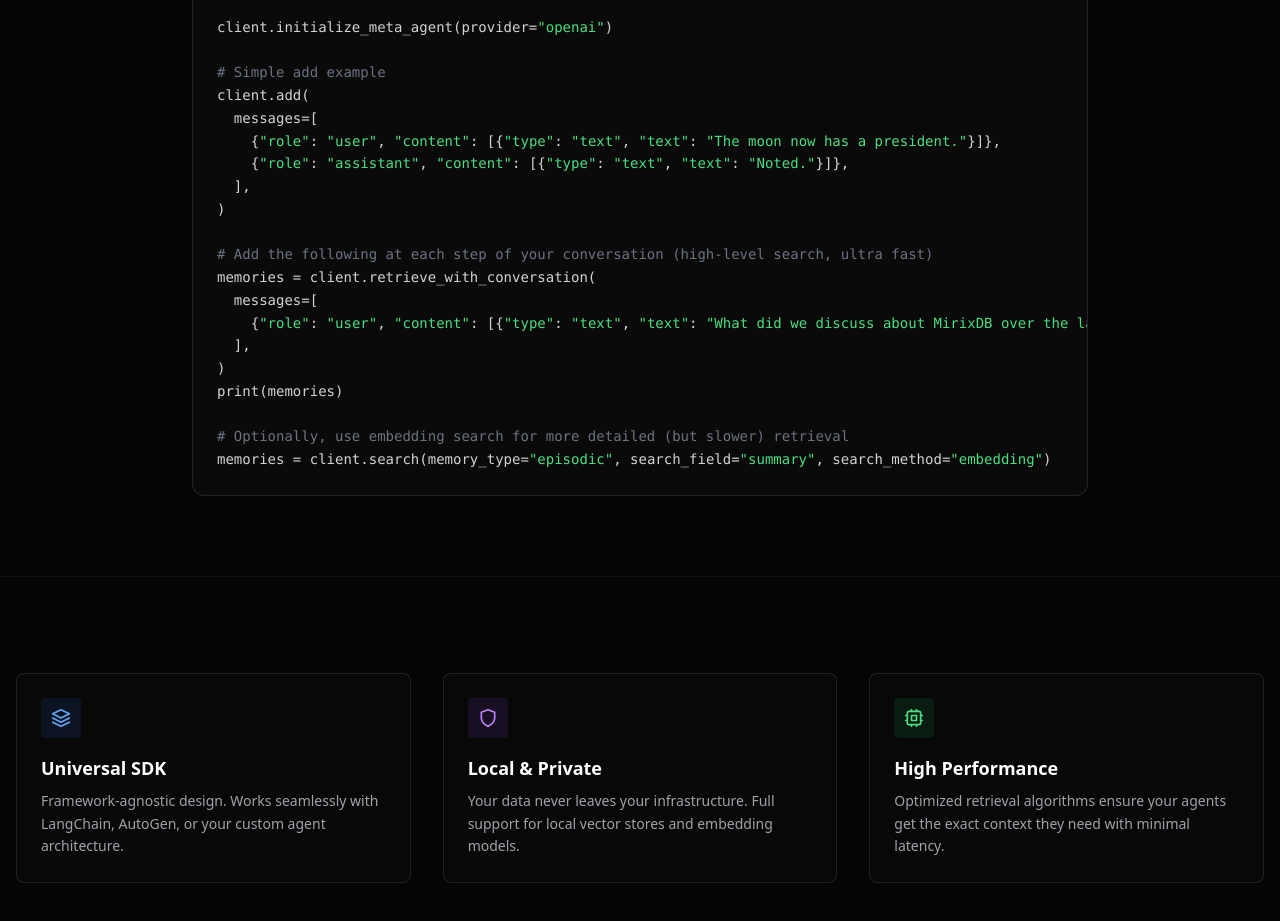
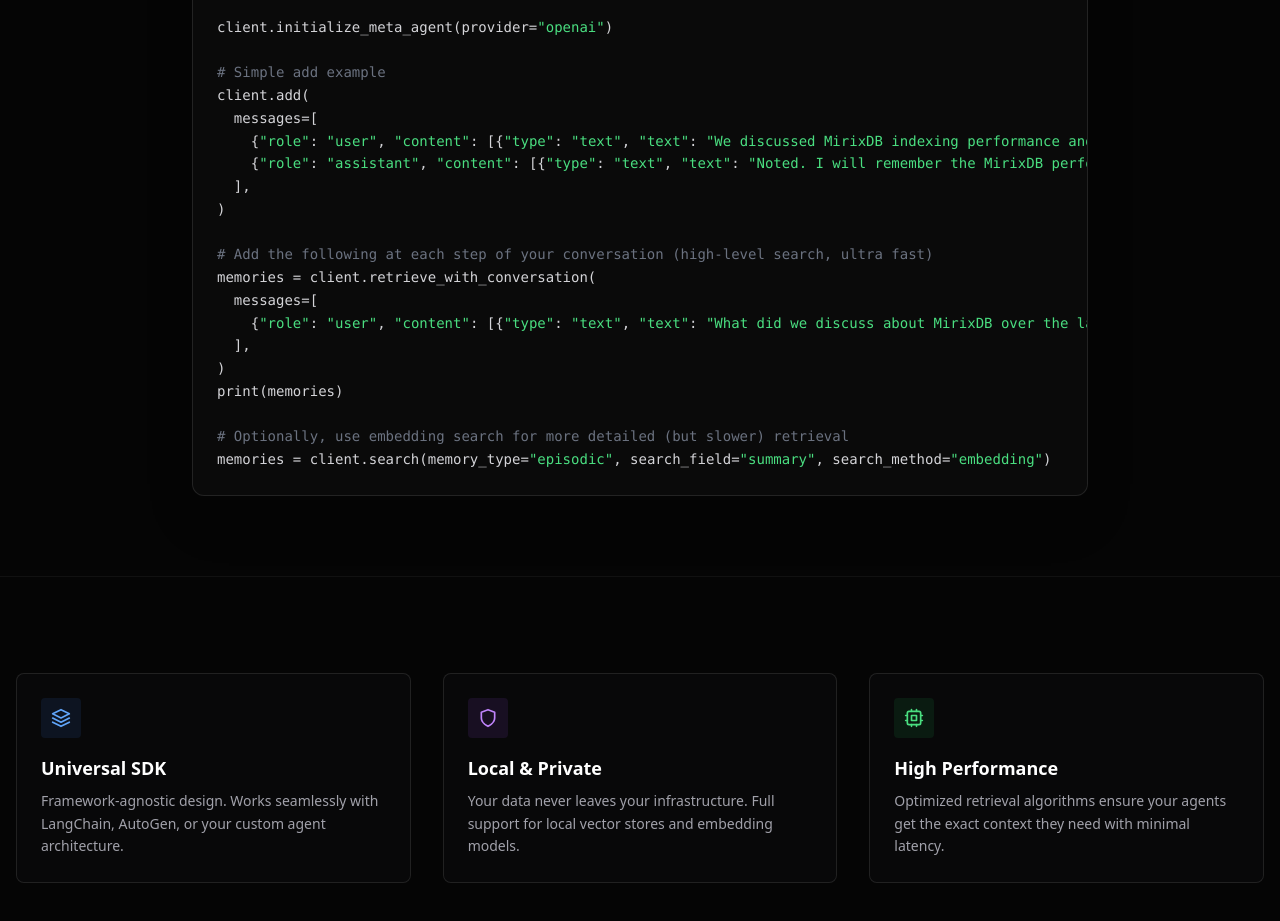
Before and after one commit to Mirix-AI/Mirix-AI.github.io, a React (Create React App) app: page / in a window 1280 px wide. Shown: the part 980-1901 px from the top of the page. Built offline with nearby package versions, Linux system fonts and the light colour scheme.

Commit message:
update example

```diff
--- a/src/App.tsx
+++ b/src/App.tsx
@@ -220,8 +220,8 @@ client.initialize_meta_agent(provider=<span className="text-green-400">"openai"<
 <span className="text-gray-500"># Simple add example</span><br/>
 client.add(<br/>
 &nbsp;&nbsp;messages=[<br/>
-&nbsp;&nbsp;&nbsp;&nbsp;{'{'}<span className="text-green-400">"role"</span>: <span className="text-green-400">"user"</span>, <span className="text-green-400">"content"</span>: [{'{'}<span className="text-green-400">"type"</span>: <span className="text-green-400">"text"</span>, <span className="text-green-400">"text"</span>: <span className="text-green-400">"The moon now has a president."</span>{'}'}]{'}'},<br/>
-&nbsp;&nbsp;&nbsp;&nbsp;{'{'}<span className="text-green-400">"role"</span>: <span className="text-green-400">"assistant"</span>, <span className="text-green-400">"content"</span>: [{'{'}<span className="text-green-400">"type"</span>: <span className="text-green-400">"text"</span>, <span className="text-green-400">"text"</span>: <span className="text-green-400">"Noted."</span>{'}'}]{'}'},<br/>
+&nbsp;&nbsp;&nbsp;&nbsp;{'{'}<span className="text-green-400">"role"</span>: <span className="text-green-400">"user"</span>, <span className="text-green-400">"content"</span>: [{'{'}<span className="text-green-400">"type"</span>: <span className="text-green-400">"text"</span>, <span className="text-green-400">"text"</span>: <span className="text-green-400">"We discussed MirixDB indexing performance and retention policies on Monday."</span>{'}'}]{'}'},<br/>
+&nbsp;&nbsp;&nbsp;&nbsp;{'{'}<span className="text-green-400">"role"</span>: <span className="text-green-400">"assistant"</span>, <span className="text-green-400">"content"</span>: [{'{'}<span className="text-green-400">"type"</span>: <span className="text-green-400">"text"</span>, <span className="text-green-400">"text"</span>: <span className="text-green-400">"Noted. I will remember the MirixDB performance details."</span>{'}'}]{'}'},<br/>
 &nbsp;&nbsp;],<br/>
 )
 <br/><br/>
```
